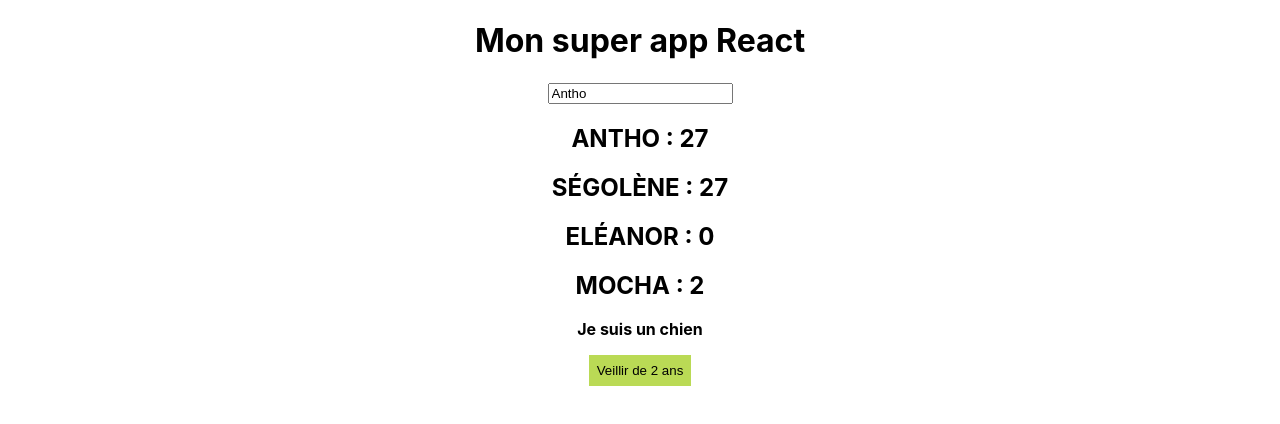
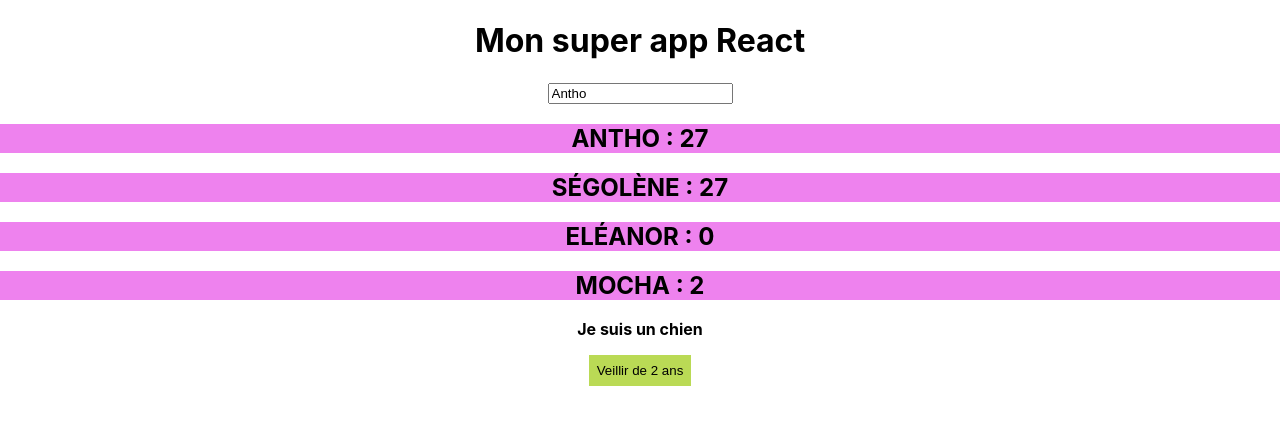
Before and after one commit to yapuka/udemy-react-guide-complet, a React (Create React App) app: page / in a window 1280 px wide. Shown: the top 424 px of the page. Built offline with nearby package versions, Linux system fonts and the light colour scheme.

Commit message:
Add css inline

```diff
--- a/src/components/Membre.js
+++ b/src/components/Membre.js
@@ -3,7 +3,11 @@ import React, { Fragment } from 'react'
 const Member = ({ age, children, nom }) => {
   return (
     <Fragment>
-      <h2>{nom.toUpperCase()} : {age}</h2>
+      <h2 style={{
+        backgroundColor: 'violet'
+      }}>
+        {nom.toUpperCase()} : {age}
+      </h2>
 
       {children ? <p>{children}</p> : null}
     </Fragment>
```
